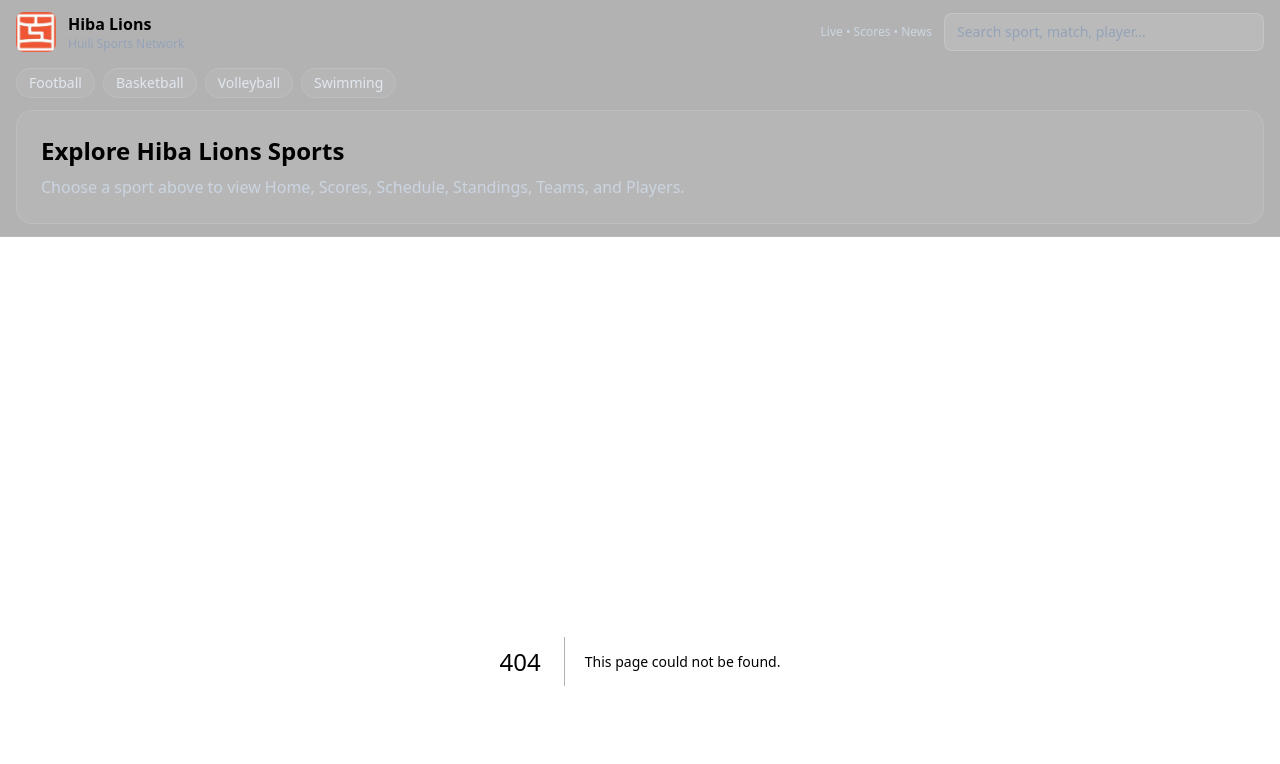
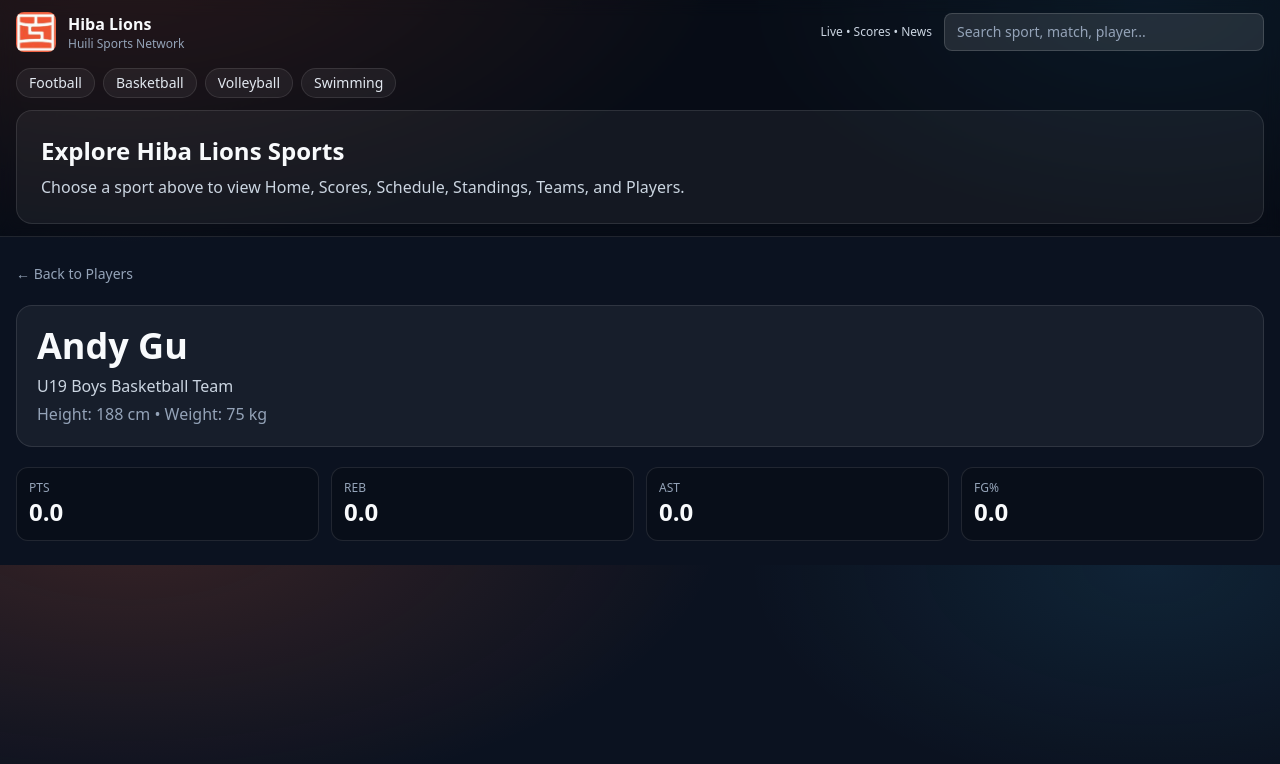
Before and after one commit to michaelfang1234/MichaelF, a Next.js app: page /players/andy in a window 1280 px wide. Before the commit this address had no page. Shown: the top 764 px of the page. Built offline with nearby package versions, Linux system fonts and the light colour scheme.

Commit message:
Add player detail route with sport-specific stat cards and fix search/profile navigation

```diff
--- /dev/null
+++ b/src/app/players/[id]/page.tsx
@@ -0,0 +1,53 @@
+import Link from "next/link";
+import { notFound } from "next/navigation";
+
+type Player = {
+  id: string;
+  name: string;
+  sport: "Basketball" | "Volleyball";
+  division: string;
+  height: number;
+  weight: number | null;
+};
+
+const players: Player[] = [
+  { id: "michael", name: "Michael Fang", sport: "Basketball", division: "U19 Boys Basketball Team", height: 185, weight: 69 },
+  { id: "andy", name: "Andy Gu", sport: "Basketball", division: "U19 Boys Basketball Team", height: 188, weight: 75 },
+  { id: "ariel", name: "Ariel Pan", sport: "Volleyball", division: "U19 Girls Volleyball Team", height: 171, weight: null },
+  { id: "michelle", name: "Michelle Xu", sport: "Volleyball", division: "U19 Girls Volleyball Team", height: 170, weight: null },
+];
+
+export default function PlayerDetailPage({ params }: { params: { id: string } }) {
+  const p = players.find((x) => x.id === params.id);
+  if (!p) return notFound();
+
+  return (
+    <main className="space-y-5">
+      <Link href="/players" className="text-sm text-slate-400 hover:text-white">← Back to Players</Link>
+
+      <section className="rounded-2xl border border-white/10 bg-white/5 p-5">
+        <h1 className="text-4xl font-semibold">{p.name}</h1>
+        <p className="mt-2 text-slate-300">{p.division}</p>
+        <p className="mt-1 text-slate-400">
+          Height: {p.height} cm • Weight: {p.weight === null ? "unknown" : `${p.weight} kg`}
+        </p>
+      </section>
+
+      {p.sport === "Basketball" ? (
+        <section className="grid gap-3 md:grid-cols-4">
+          <div className="rounded-xl border border-white/10 bg-black/20 p-3"><p className="text-xs text-slate-400">PTS</p><p className="text-2xl font-semibold">0.0</p></div>
+          <div className="rounded-xl border border-white/10 bg-black/20 p-3"><p className="text-xs text-slate-400">REB</p><p className="text-2xl font-semibold">0.0</p></div>
+          <div className="rounded-xl border border-white/10 bg-black/20 p-3"><p className="text-xs text-slate-400">AST</p><p className="text-2xl font-semibold">0.0</p></div>
+          <div className="rounded-xl border border-white/10 bg-black/20 p-3"><p className="text-xs text-slate-400">FG%</p><p className="text-2xl font-semibold">0.0</p></div>
+        </section>
+      ) : (
+        <section className="grid gap-3 md:grid-cols-4">
+          <div className="rounded-xl border border-white/10 bg-black/20 p-3"><p className="text-xs text-slate-400">Kills</p><p className="text-2xl font-semibold">0.0</p></div>
+          <div className="rounded-xl border border-white/10 bg-black/20 p-3"><p className="text-xs text-slate-400">Blocks</p><p className="text-2xl font-semibold">0.0</p></div>
+          <div className="rounded-xl border border-white/10 bg-black/20 p-3"><p className="text-xs text-slate-400">Aces</p><p className="text-2xl font-semibold">0.0</p></div>
+          <div className="rounded-xl border border-white/10 bg-black/20 p-3"><p className="text-xs text-slate-400">Digs</p><p className="text-2xl font-semibold">0.0</p></div>
+        </section>
+      )}
+    </main>
+  );
+}
```
Also changed, not shown: src/app/players/page.tsx (line endings or trailing spaces), src/components/top-search.tsx (line endings or trailing spaces).
